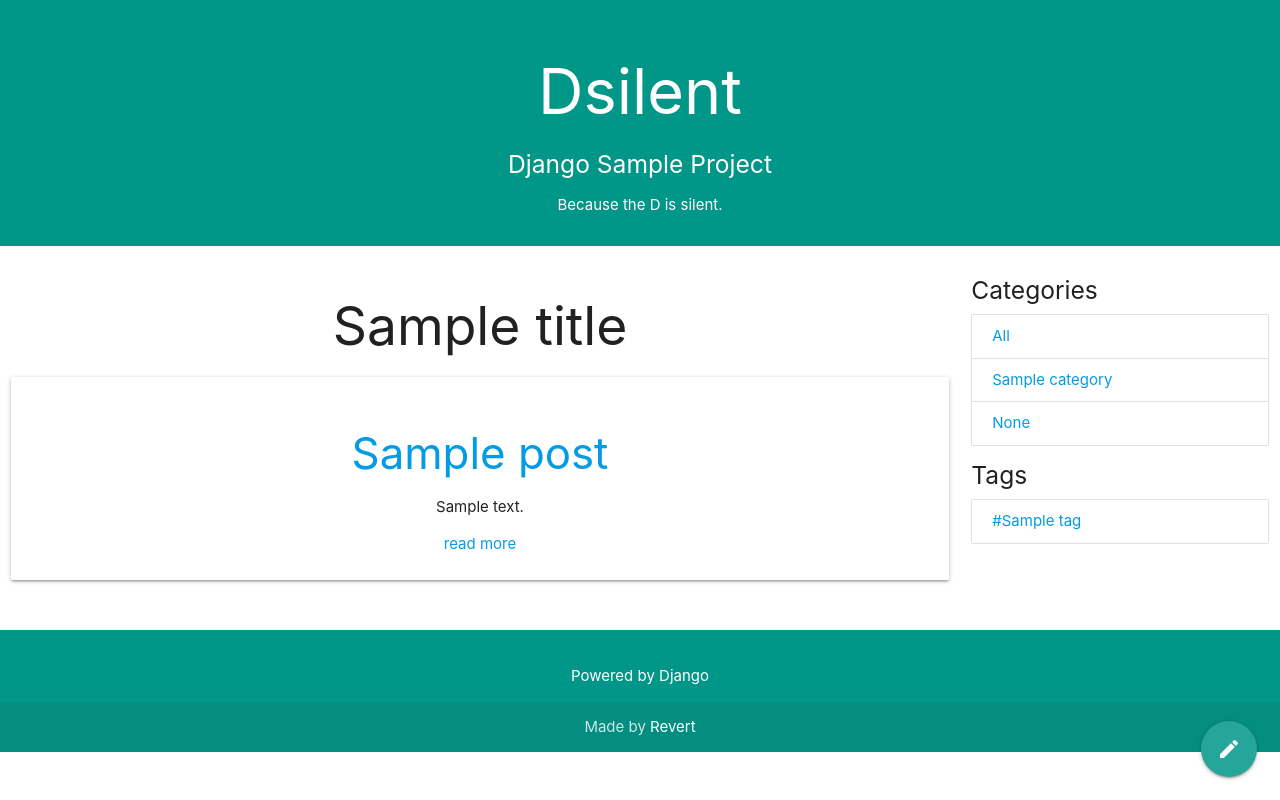
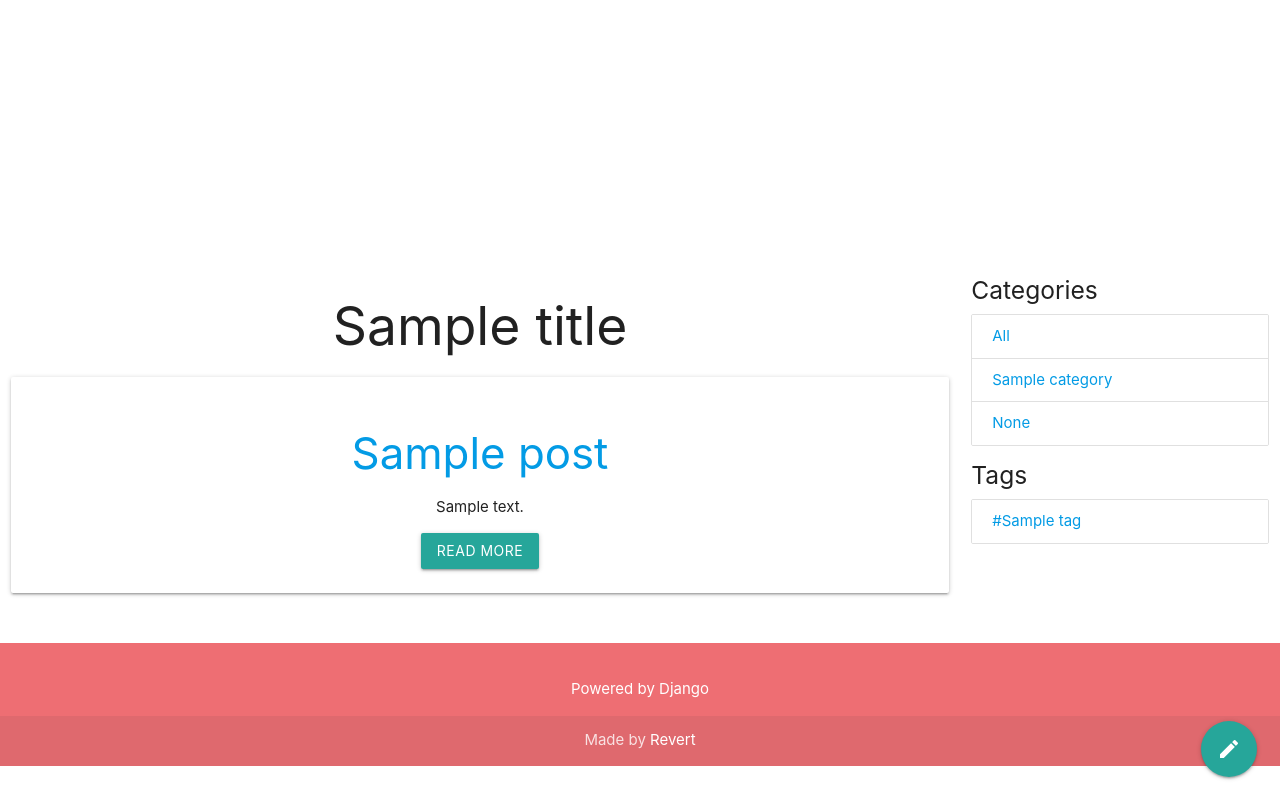
Before and after one commit to riwert/dsilent, a Django app: template posts/templates/posts/index.html in a window 1280 px wide. Run offline with Django 3.2, Linux system fonts and the light colour scheme; the template is opened without the code that fills it: most values are stand-ins (such as "Sample title", 1, 10 or a date in 2020).

Commit message:
add global template variable from context processor

```diff
--- a/dsilent/settings.py
+++ b/dsilent/settings.py
@@ -64,6 +64,7 @@
                 'django.template.context_processors.request',
                 'django.contrib.auth.context_processors.auth',
                 'django.contrib.messages.context_processors.messages',
+                'posts.context_processors.colors',
             ],
         },
     },
--- /dev/null
+++ b/posts/context_processors.py
@@ -0,0 +1,4 @@
+def colors(request):
+    return {
+        'primary_color': 'teal lighten-2',
+    }
--- a/posts/templates/posts/_pagination.html
+++ b/posts/templates/posts/_pagination.html
@@ -7,7 +7,7 @@
             <a href="?page={% if posts.has_previous %}{{ posts.previous_page_number }}{% endif %}"><i class="material-icons">chevron_left</i></a>
         </li>
         {% for page in posts.paginator.page_range %}
-            <li class="waves-effect{% if page == posts.number %} active teal{% endif %}"><a href="?page={{ page }}">{{ page }}</a></li>
+            <li class="waves-effect{% if page == posts.number %} active {{ primary_color }}{% endif %}"><a href="?page={{ page }}">{{ page }}</a></li>
         {% endfor %}
         <li class="waves-effect{% if not posts.has_next %} disabled{% endif %}">
             <a href="?page={% if posts.has_next %}{{ posts.next_page_number }}{% endif %}"><i class="material-icons">chevron_right</i></a>
--- a/posts/templates/posts/index.html
+++ b/posts/templates/posts/index.html
@@ -15,7 +15,7 @@
                         <p>{{ post.body|truncatewords:10 }}</p>
                     </div>
                     <div class="card-action">
-                        <a class="link" href="/posts/{{ post.slug }}" title="Read more">read more</a>
+                        <a class="link btn waves-effect {{ primary_color }}" href="/posts/{{ post.slug }}" title="Read more">read more</a>
                     </div>
                 </article>
             {% endfor %}
--- a/posts/templates/posts/layout.html
+++ b/posts/templates/posts/layout.html
@@ -9,7 +9,7 @@
     <title>Dsilent - Django Sample Project</title>
 </head>
 <body>
-    <header class="section center-align teal white-text">
+    <header class="section center-align {{ primary_color }} white-text">
         <h1>
             <a class="white-text" href="/" title="Dsilent">
                 Dsilent
@@ -24,9 +24,9 @@
         {% endblock %}
     </section>
 
-    <footer class="page-footer teal  center-align">
+    <footer class="page-footer {{ primary_color }} center-align">
         <div class="fixed-action-btn">
-            <a class="btn-floating btn-large waves-effect waves-light" href="/admin" title="Admin Panel">
+            <a class="btn-floating btn-large waves-effect waves-light {{ primary_color }}" href="/admin" title="Admin Panel">
                 <i class="material-icons">mode_edit</i>
             </a>
         </div>
--- a/posts/views.py
+++ b/posts/views.py
@@ -19,6 +19,7 @@
         'posts': posts,
         'categories': categories,
         'tags': tags,
+        'posts_limit': POSTS_LIMIT,
     }
 
     return render(request, 'posts/index.html', context)
```
